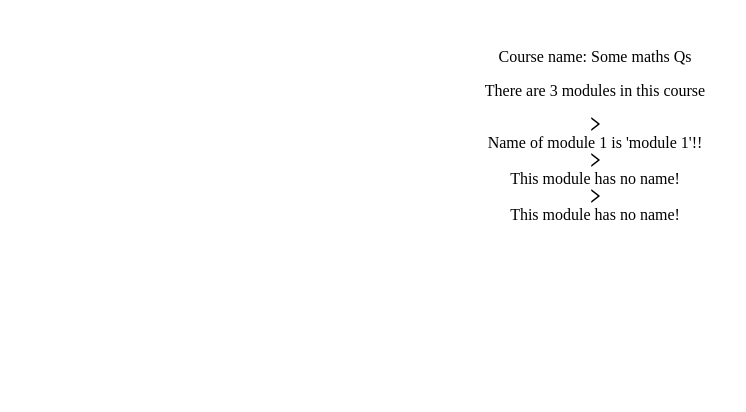
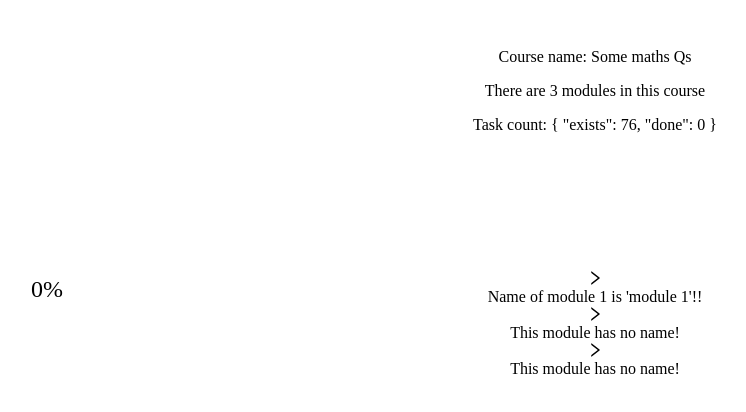
Before and after one commit to Samir70/show-course-progress, a Vue app: page / in a window 1280 px wide. Shown: the top 412 px of the page, without its empty margins (45-791 px from the left). Built offline with nearby package versions, Linux system fonts and the light colour scheme.

Commit message:
show overall progress

```diff
--- a/src/Classes/CourseTracker.js
+++ b/src/Classes/CourseTracker.js
@@ -12,4 +12,13 @@ export class CourseTracker {
             })
         }
     }
+    countTasks = (history) => {
+        let count = {exists: 0, done: 0}
+        for (let module in this.modules) {
+            let moduleCount = this.modules[module].countTasks(history);
+            count.exists += moduleCount.exists;
+            count.done += moduleCount.done
+        }
+        return count
+    }
 }
--- a/src/Classes/ModuleTracker.js
+++ b/src/Classes/ModuleTracker.js
@@ -14,4 +14,12 @@ export class ModuleTracker {
             })
         }
     }
+    countTasks = (history) => {
+        let count = { exists: 0, done: 0 }
+        for (let chapter in this.chapters) {
+            count.exists += this.chapters[chapter].taskCount
+            count.done += this.chapters[chapter].countCompletedTasks(history)
+        }
+        return count
+    }
 }
--- a/src/components/showCourseProgress.vue
+++ b/src/components/showCourseProgress.vue
@@ -10,27 +10,39 @@ const reportChange = (chapter, section, task) => {
     console.log(`Clicked on ${[chapter, section, task].join('-')}`)
     emits('item-clicked', { chapter, section, task })
 }
-const makeKey = (c, s, t) => [c, s, t].join('-')
+const makeKey = (c, s, t) => [c, s, t].join('-');
+const asPercent = (a, b) => {
+    return Math.round(100 * a / b)
+}
 </script>
 <template>
     <div id="course-display-box">
         <p>Course name: {{course.courseName}}</p>
         <p>There are {{course.moduleCount}} modules in this course</p>
+        <p>Task count: {{course.countTasks(history)}}</p>
+        <a-progress type="circle" v-bind:percent="asPercent(course.countTasks(history).done, course.countTasks(history).exists)" />
         <a-collapse v-model:activeKey="activeKey" accordion>
             <a-collapse-panel v-for="module in course.modules" v-bind:key="module.key"
                 v-bind:header="module.moduleName">
                 <a-collapse accordion>
                     <div>There are {{module.chapterCount}} chapters in this module </div>
+                    <div>Count of tasks: {{module.countTasks(history)}}</div>
                     <a-collapse-panel v-for="chapter in module.chapters" v-bind:key="chapter.key"
                         v-bind:header="chapter.chapterName">
                         <a-list bordered v-bind:data-source="chapter.tasks">
                             <template #renderItem="{item}">
-                                <a-list-item v-on:click="reportChange(chapter.chapterName, item.section, item.task)" v-bind:class="history.has(makeKey(chapter.chapterName, item.section, item.task)) ? 'item-done' : 'item-todo'">
-                                    {{`${chapter.chapterName}-${item.section}-${item.task} ${history.has(makeKey(chapter.chapterName, item.section, item.task))}`}}</a-list-item>
+                                <a-list-item v-on:click="reportChange(chapter.chapterName, item.section, item.task)"
+                                    v-bind:class="history.has(makeKey(chapter.chapterName, item.section, item.task)) ? 'item-done' : 'item-todo'">
+                                    {{`${chapter.chapterName}-${item.section}-${item.task}
+                                    ${history.has(makeKey(chapter.chapterName, item.section, item.task))}`}}
+                                </a-list-item>
                             </template>
                             <template #header>
-                                <div>There are {{chapter.taskCount}} tasks in {{chapter.chapterName}} progress bar to be added</div>
-                                <div>{{chapter.countCompletedTasks(history)}} are complete</div>
+                                <!-- <div>There are {{chapter.taskCount}} tasks in {{chapter.chapterName}} progress bar to be
+                                    added</div>
+                                <div>{{chapter.countCompletedTasks(history)}} are complete</div> -->
+                                <a-progress v-bind:steps="chapter.taskCount"
+                                    v-bind:percent="asPercent(chapter.countCompletedTasks(history), chapter.taskCount)" />
                             </template>
                         </a-list>
                     </a-collapse-panel>
@@ -43,15 +55,17 @@ const makeKey = (c, s, t) => [c, s, t].join('-')
 li {
     padding: 3px;
 }
+
 li.item-done {
     background: lightgreen;
 }
+
 li.item-todo {
     background: rgb(248, 251, 90);
 }
+
 li:hover {
     text-decoration: underline;
     background: violet;
 }
-
 </style>
```
